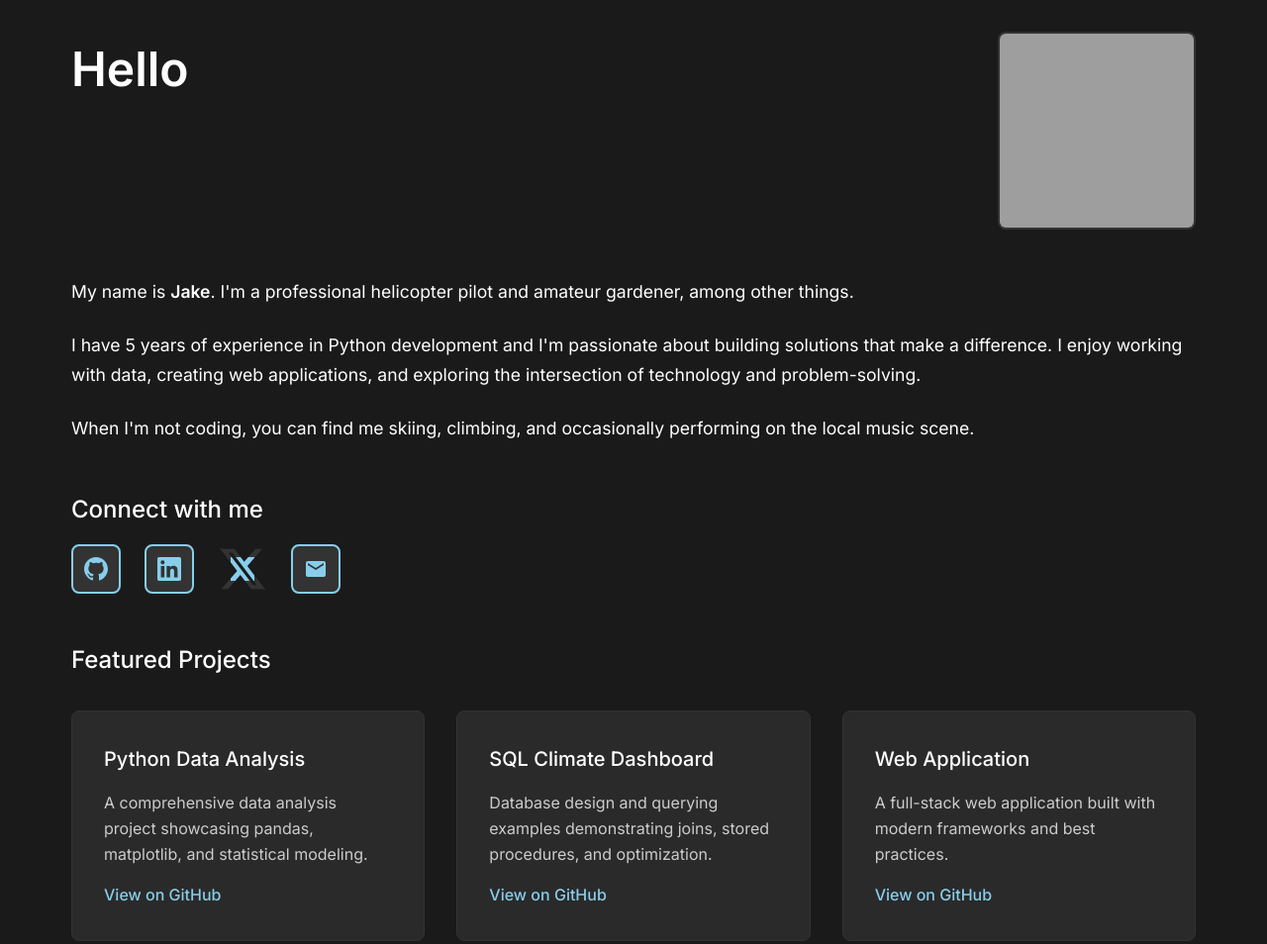
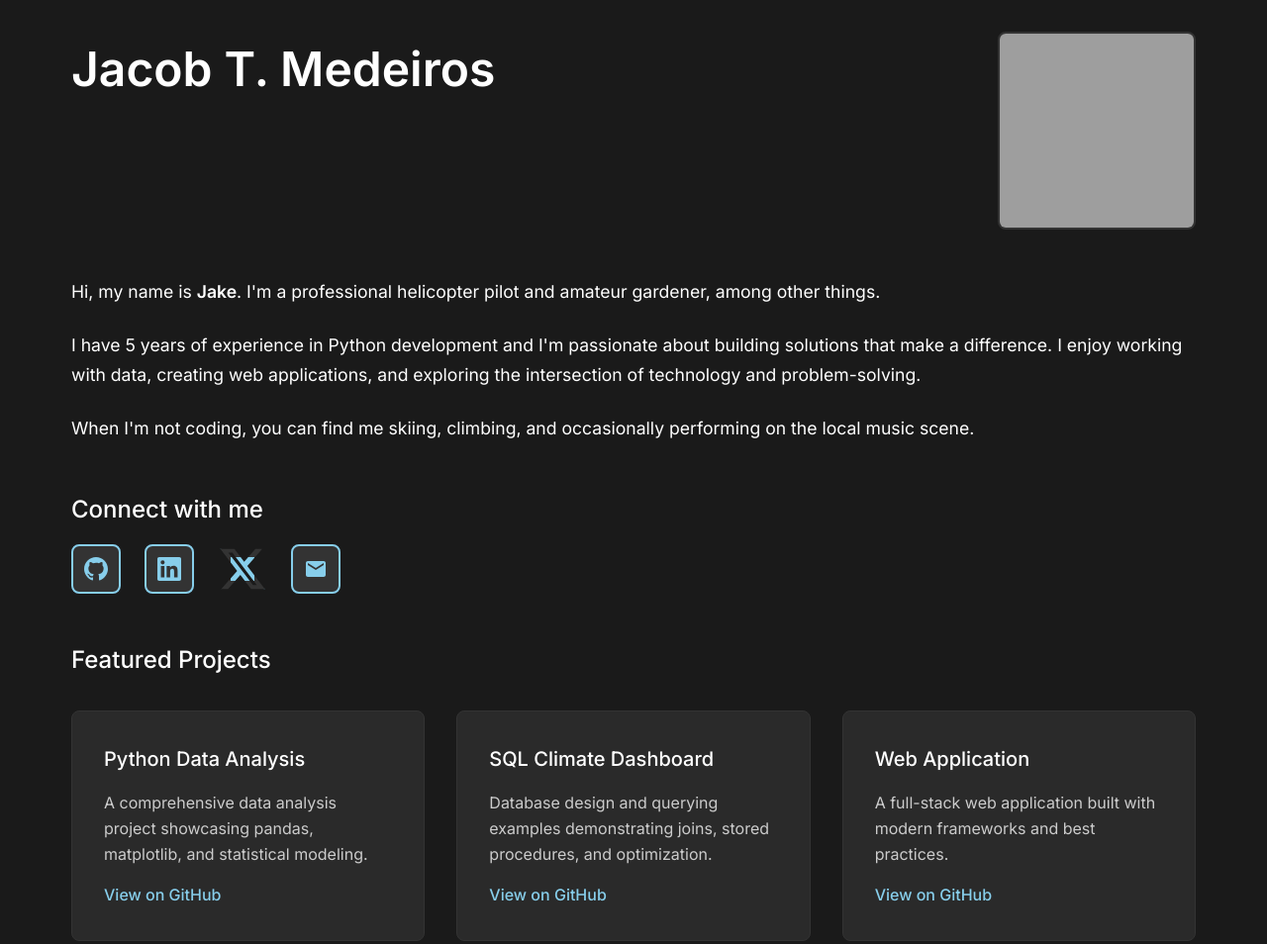
Before and after one commit to jakemedeiros7/jakemedeiros7.github.io, a plain HTML site: page index.html in a window 1280 px wide. Shown: the top 954 px of the page at 99% size. Drawn offline with Linux system fonts and the light colour scheme; grey boxes are pictures that could not be loaded.

Commit message:
Edited landing page

```diff
--- a/index.html
+++ b/index.html
@@ -14,7 +14,7 @@
     <div class="container">
         <header>
             <div class="header-content">
-                <h1>Hello</h1>
+                <h1>Jacob T. Medeiros</h1>
             </div>
             <div class="profile-image">
                 <img src="your-profile-photo.jpg" alt="Jake Medeiros">
@@ -23,7 +23,7 @@
 
         <main>
             <section class="intro">
-                <p>My name is <strong>Jake</strong>. I'm a professional helicopter pilot and amateur gardener, among other things.</p>
+                <p>Hi, my name is <strong>Jake</strong>. I'm a professional helicopter pilot and amateur gardener, among other things.</p>
 
                 <p>I have 5 years of experience in Python development and I'm passionate about building solutions that make a difference. I enjoy working with data, creating web applications, and exploring the intersection of technology and problem-solving.</p>
 
```
